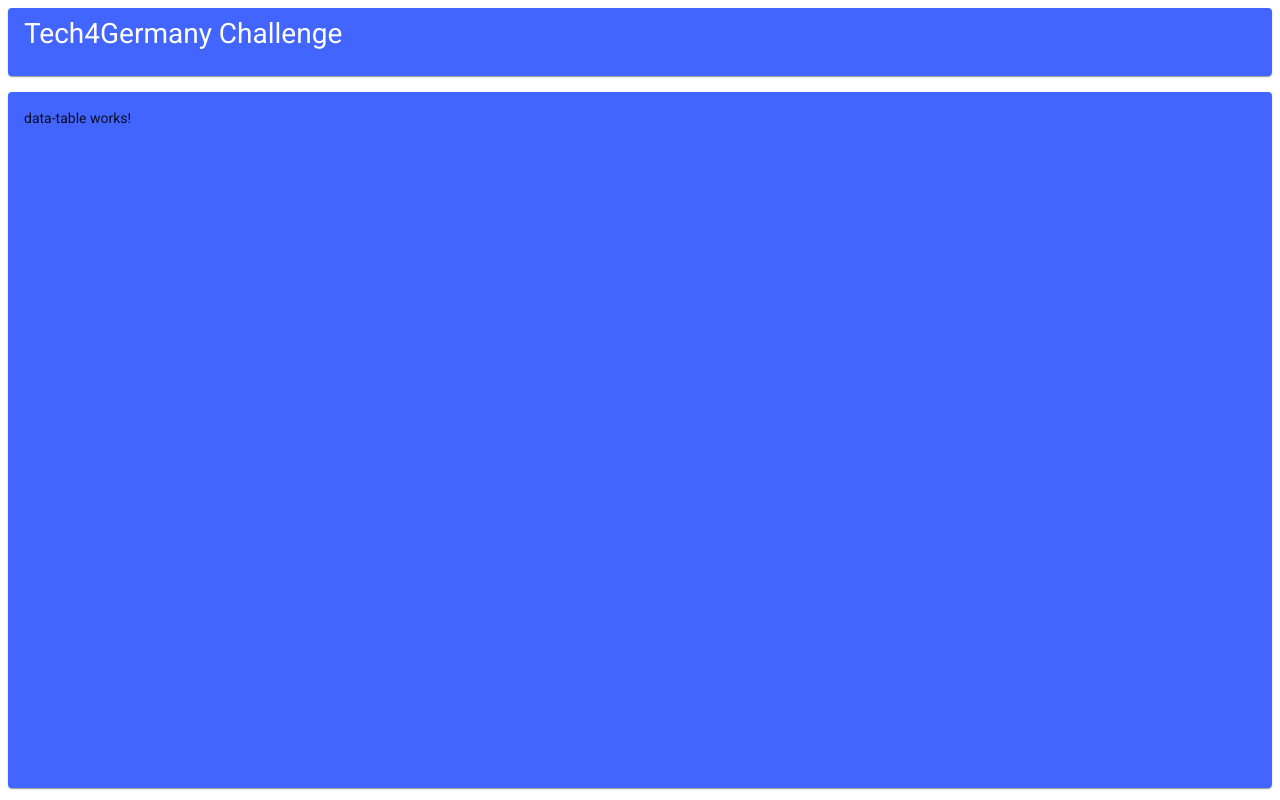
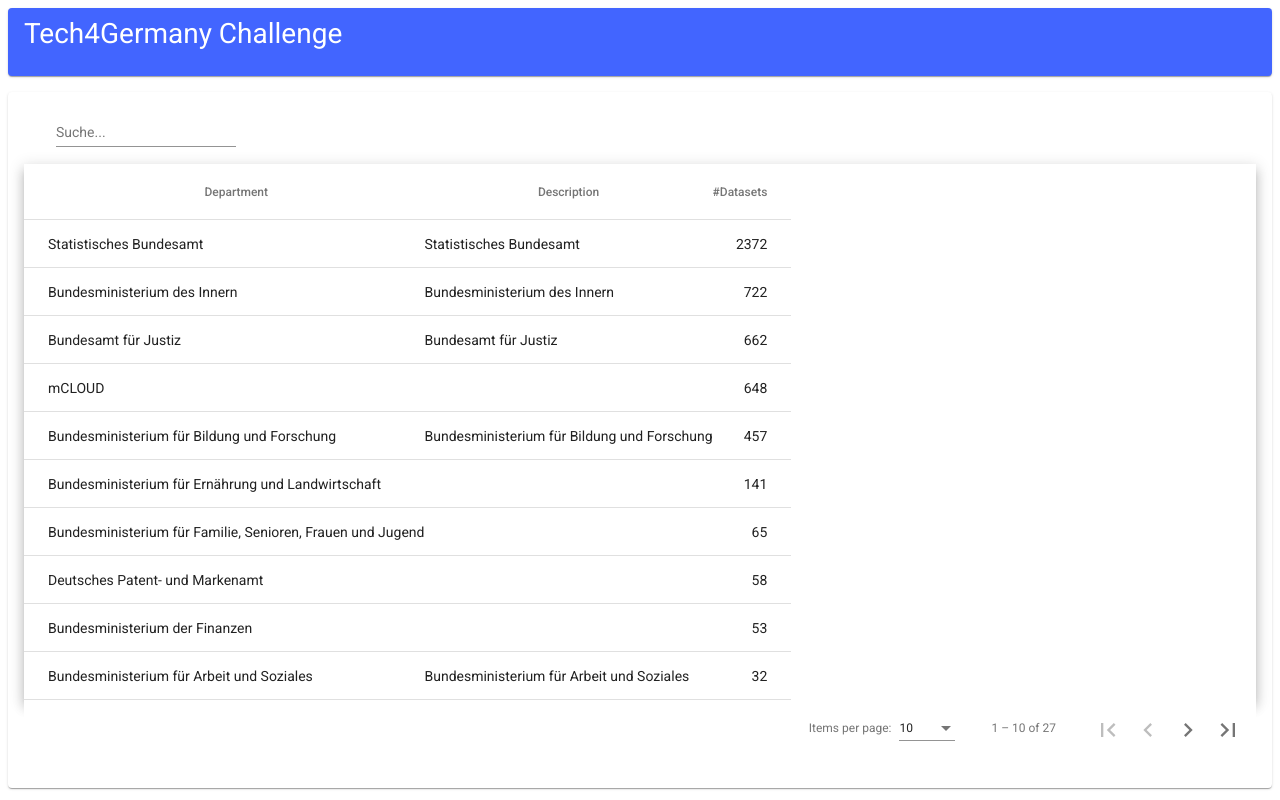
Before and after one commit to ChristianBernhard/Tech4GermanyChallenge, an Angular app: page / in a window 1280 px wide. Built offline with nearby package versions, Linux system fonts and the light colour scheme.

Commit message:
implement data-table

```diff
--- a/src/app/data-table/data-table.component.css
+++ b/src/app/data-table/data-table.component.css
@@ -1,5 +1,21 @@
 mat-card {
     height: 100%;
-    background-color: #4265FF;
+    background-color: #fff;
     margin: 1vh;
 }
+
+td, th {
+    text-align: center !important;
+    vertical-align: middle !important;
+}
+
+td.left {
+    text-align: left !important;
+}
+
+td.right {
+    text-align: right !important;
+}
+.mat-sort-header-container {
+    justify-content: center !important;
+}
--- a/src/app/data-table/data-table.component.html
+++ b/src/app/data-table/data-table.component.html
@@ -1 +1,32 @@
-<mat-card>data-table works!</mat-card>
+<mat-card>
+  <mat-card-header>
+    <mat-form-field>
+      <input matInput (keyup)="applyFilter($event)" placeholder="Suche..." />
+    </mat-form-field>
+  </mat-card-header>
+
+  <mat-card-content>
+    <mat-table [dataSource]="dataSource" class="mat-elevation-z8">
+      <ng-container matColumnDef="department">
+        <th mat-header-cell *matHeaderCellDef>Department</th>
+        <td class="left" mat-cell *matCellDef="let element">{{ element.department }}</td>
+      </ng-container>
+
+      <ng-container matColumnDef="description">
+        <th mat-header-cell *matHeaderCellDef>Description</th>
+        <td class="left" mat-cell *matCellDef="let element">{{ element.description }}</td>
+      </ng-container>
+
+      <ng-container matColumnDef="datasets">
+        <th mat-header-cell *matHeaderCellDef>#Datasets</th>
+        <td class="right" mat-cell *matCellDef="let element">{{ element.datasets }}</td>
+      </ng-container>
+
+      <tr mat-header-row *matHeaderRowDef="displayedColumns"></tr>
+      <tr mat-row *matRowDef="let row; columns: displayedColumns"></tr>
+    </mat-table>
+
+    <mat-paginator [pageSizeOptions]="[10, 20, 50]" showFirstLastButtons>
+    </mat-paginator>
+  </mat-card-content>
+</mat-card>
--- a/src/app/data-table/data-table.component.ts
+++ b/src/app/data-table/data-table.component.ts
@@ -1,15 +1,30 @@
-import { Component, OnInit } from '@angular/core';
+import { Component, AfterViewInit, ViewChild } from '@angular/core';
+import {MatPaginator} from '@angular/material/paginator';
+import { MatTableDataSource } from '@angular/material/table';
+import { MatSort } from '@angular/material/sort';
+import { GovernmentService } from '../government.service';
 
 @Component({
   selector: 'app-data-table',
   templateUrl: './data-table.component.html',
   styleUrls: ['./data-table.component.css']
 })
-export class DataTableComponent implements OnInit {
+export class DataTableComponent implements AfterViewInit {
+  displayedColumns: string[] = ['department', 'description', 'datasets'];
+  dataSource = new MatTableDataSource(this.governmentService.getGovernmentData());
 
-  constructor() { }
+  @ViewChild(MatPaginator)
+  paginator!: MatPaginator;
 
-  ngOnInit(): void {
+  @ViewChild(MatSort) sort = new MatSort;
+  constructor(private governmentService: GovernmentService) { }
+
+  ngAfterViewInit() {
+    this.dataSource.paginator = this.paginator;
   }
 
+  applyFilter(event: Event) {
+    const filterValue = (event.target as HTMLInputElement).value;
+    this.dataSource.filter = filterValue.trim().toLowerCase();
+  }
 }
```
Also changed, not shown: src/app/app.module.ts (+8 -0 lines).
